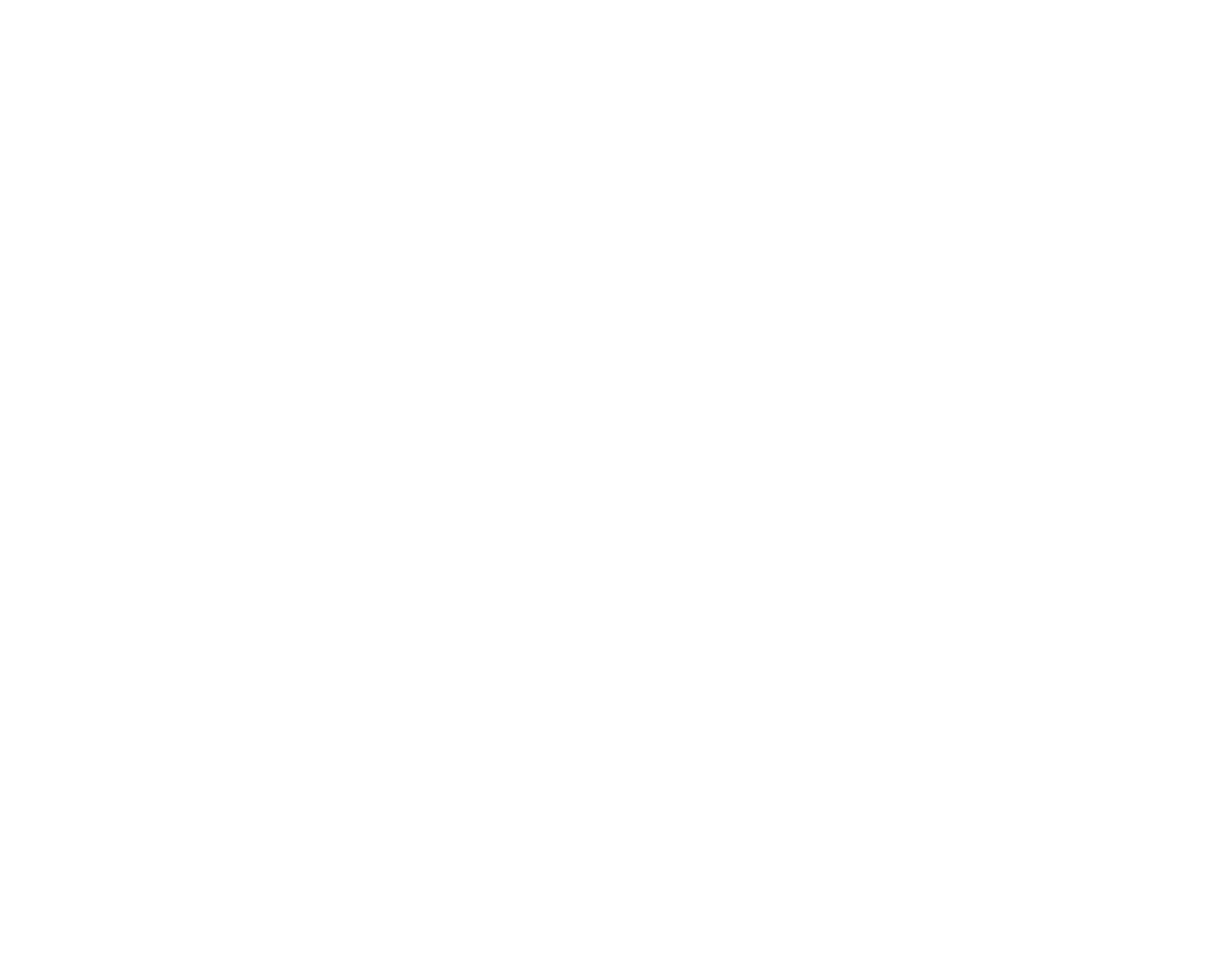
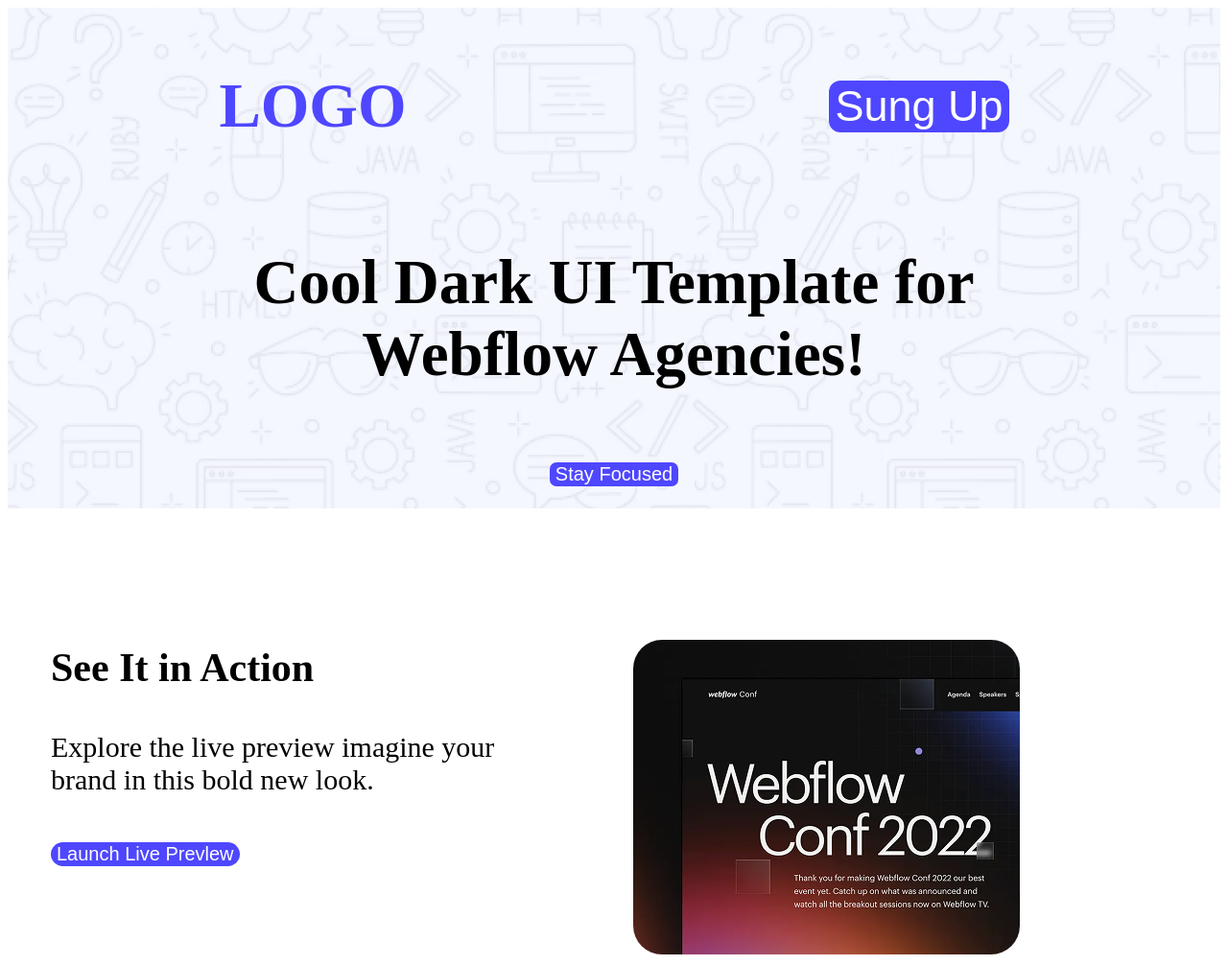
Before and after one commit to amitsharma803061/first-web-Assignment, a plain HTML site: page index.html in a window 1280 px wide. Shown: the whole page at 96% size. Before the commit the page ends 800 px from the top, so only its background shows below. Drawn offline with Linux system fonts and the light colour scheme.

Commit message:
added 2 section file

```diff
--- a/index.html
+++ b/index.html
@@ -4,12 +4,32 @@
     <meta charset="UTF-8">
     <meta name="viewport" content="width=device-width, initial-scale=1.0">
     <title>Web page</title>
+    <link rel="stylesheet" href="style.css">
 </head>
 <body>
-    <header>
-
+    <header class="header">
+        <nav>
+            <h3 class="btn-primary">LOGO</h3>
+            <h3><button class="btn-about">Sung Up</button></h3>
+        </nav>
+        <div class="banner">
+            <div><h1 class="banner-title"> Cool Dark UI Template for Webflow Agencies!</h1></div>
+            <div><h1><button class="about">Stay Focused</button></h1></div>
+        </div>
     </header>
     <main>
+        <section>
+            <div class="buttom">
+                <div class="buttom-title">
+                    <h3 class="write">See It in Action</h3>
+                    <p>Explore the live preview imagine your brand in this bold new look.</p>
+                    <h4><button class="buttoms-title">Launch Live Prevlew</button></h4>
+                </div>
+                <div class="buttom-title">
+                    <h2><img class="item-title" src="Assets/wc-mini.png" alt=""></h2>
+                </div>
+            </div>
+        </section>
 
     </main>
     <footer>
--- /dev/null
+++ b/style.css
@@ -0,0 +1,74 @@
+/* header */
+.header {
+    background-image: url('../Assets/Hero-bg.png');
+
+}
+/* nav style */
+nav {
+    display: flex;
+    align-items: center;
+    justify-content:space-around;
+    margin: 0 auto;
+}
+
+.btn-primary {
+    font-size: 65px;
+    color: #4E47FF;
+}
+.btn-about{
+    border: none;
+    outline: none;
+    font-size: 45px;
+    color: #FFF;
+    border-radius: 12px;
+    background-color: #4E47FF;
+}
+
+.banner {
+ display: flex;
+  flex-direction: column;
+  justify-content: center;
+  align-items: center;
+  text-align: center;
+}
+.banner-title{
+    width: 905px;
+    font-weight: bold;
+    font-size: 65px;
+}
+.about {
+    border: none;
+    outline: none;
+    color: #FFF;
+    font-size: 20px;
+    border-radius: 7px;
+    background-color: #4E47FF;
+}
+
+/* section style */
+.buttom {
+    display: flex;
+    justify-content:space-around;
+     margin-top: 100px;
+     margin-right: 50px;
+}
+.write {
+    font-size: 42px;
+    font-weight: bold;
+}
+.buttom-title {
+    width: 517px;
+    height: 49px;
+    font-size: 30px;
+}
+.buttoms-title {
+    border: none;
+    outline: none;
+    color: #FFF;
+    border-radius: 100px;
+    font-size: 20px;
+    background-color: #4E47FF;
+}
+.item-title {
+    border-radius: 30px;
+}
```
